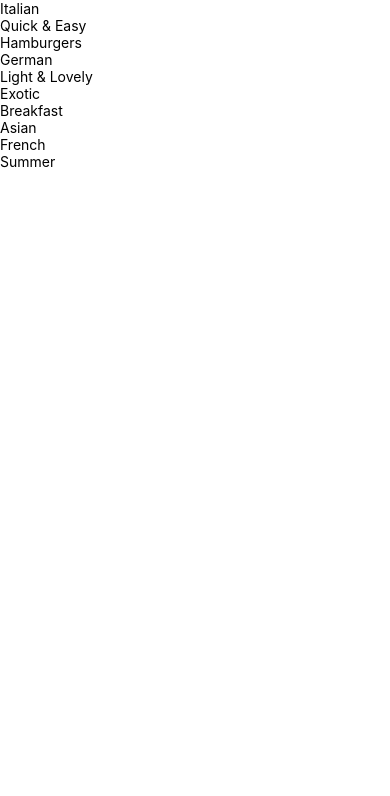
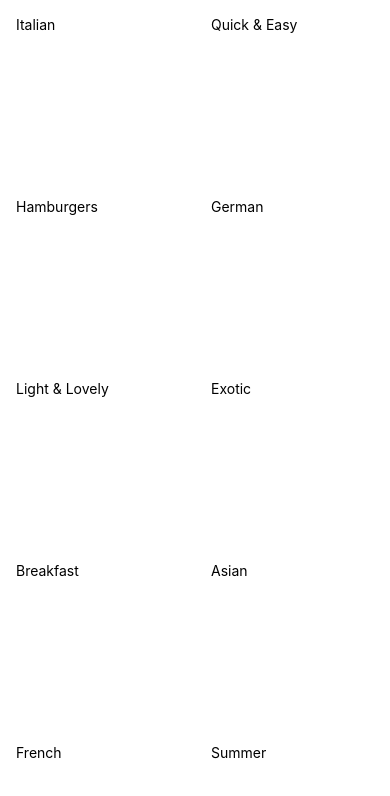
Before and after one commit to justinwoo03/mealsApp, a React Native app: screen / in a window 390 px wide. Shown: the top 796 px of the page. Built offline with nearby package versions, Linux system fonts and the light colour scheme.

Commit message:
Displayed categories in a grid

```diff
--- a/components/CategoryGridTile.js
+++ b/components/CategoryGridTile.js
@@ -1,8 +1,8 @@
-import { Pressable, View, Text } from "react-native";
+import { Pressable, View, Text, StyleSheet } from "react-native";
 
 export default function CategoryGridTile({ title, color }) {
   return (
-    <View>
+    <View style={styles.gridItems}>
       <Pressable>
         <View>
           <Text>{title}</Text>
@@ -11,3 +11,16 @@ export default function CategoryGridTile({ title, color }) {
     </View>
   );
 }
+
+const styles = StyleSheet.create({
+    gridItems: {
+        flex: 1,
+        margin: 16,
+        height: 150,
+        borderRadius: 8,
+        // shadowColor: "black",
+        // shadowOffset: { width: 0, height: 2 },
+        // shadowRadius: 6,
+        // shadowOpacity: 0.5,
+    },
+})
--- a/screens/CategoriesScreen.js
+++ b/screens/CategoriesScreen.js
@@ -11,6 +11,6 @@ function renderCategoryItem(itemData) {
 
 export default function CategoriesScreen() {
     return (
-        <FlatList data={CATEGORIES} renderItem={renderCategoryItem} keyExtractor={(item) => item.id}/>
+        <FlatList data={CATEGORIES} renderItem={renderCategoryItem} keyExtractor={(item) => item.id} numColumns={2}/>
     );
 }
```
